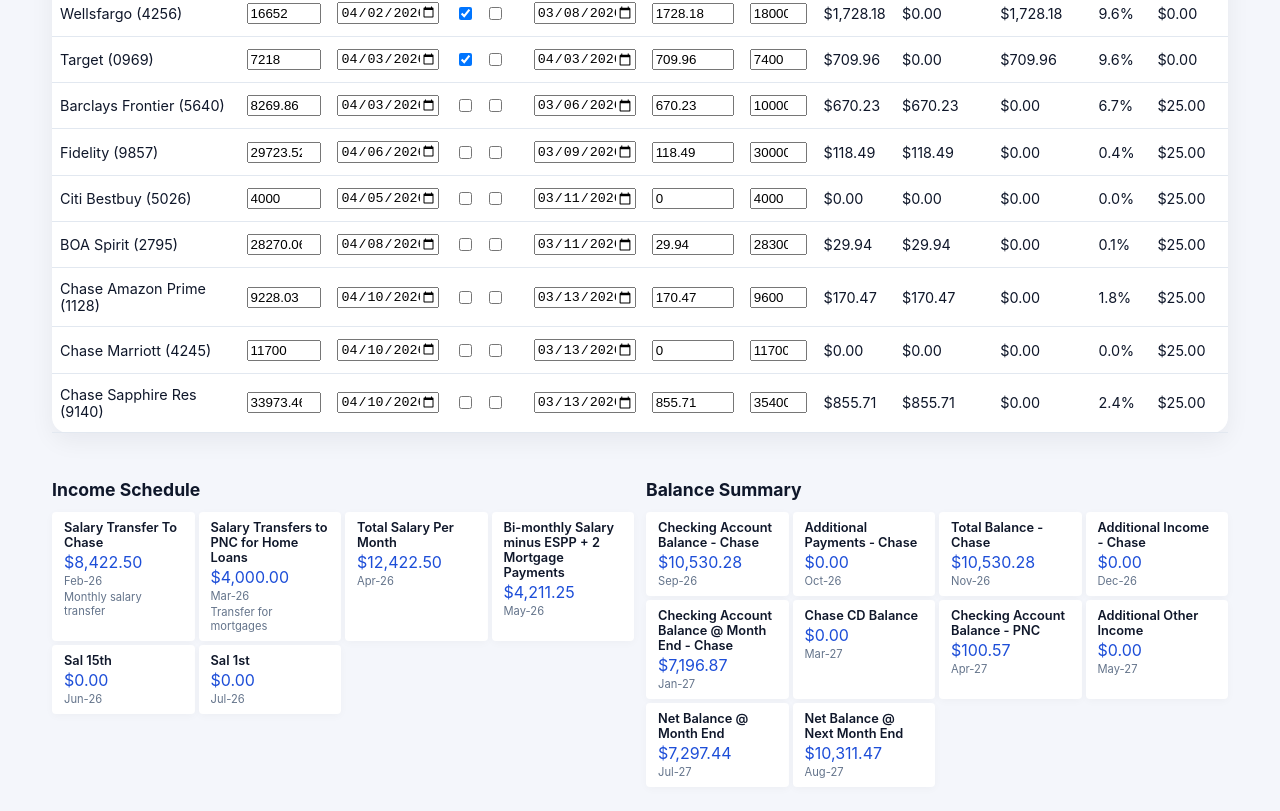
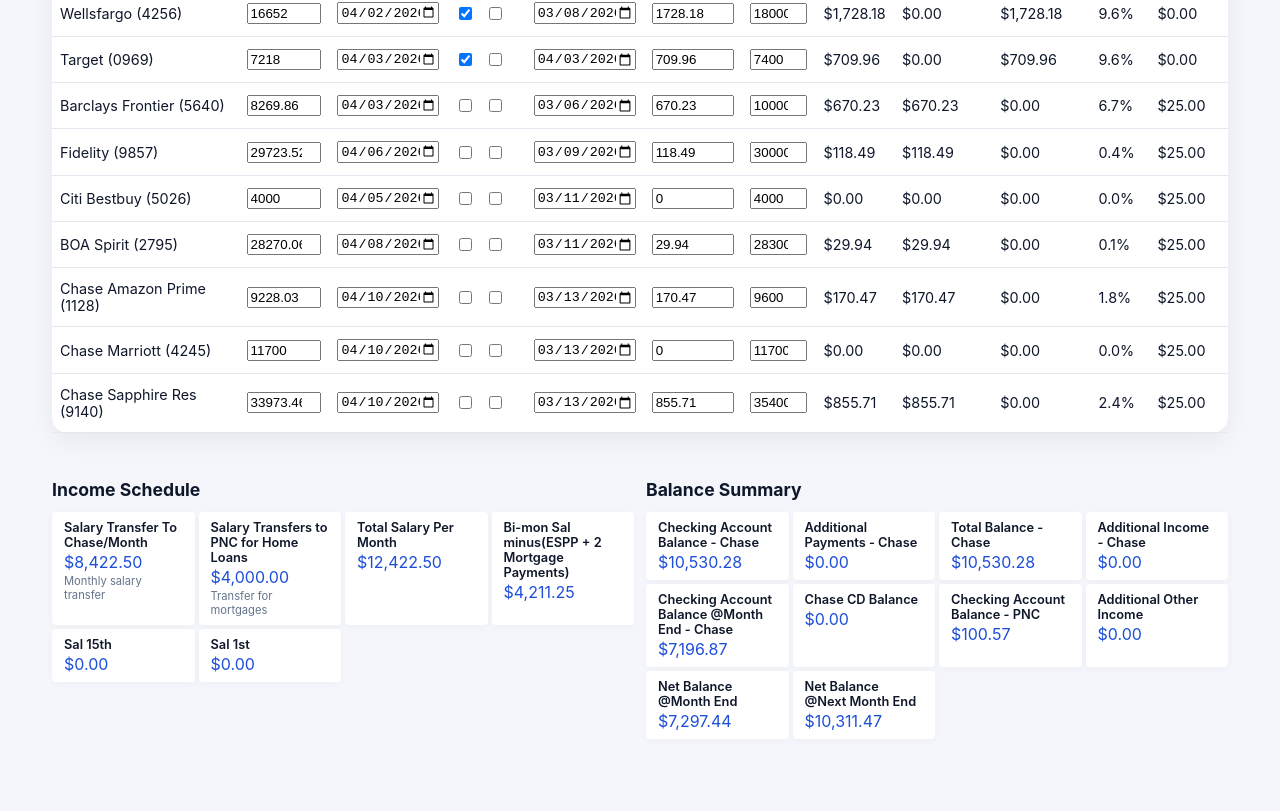
Before and after one commit to naudiyal/financialplanningui, a React (Vite) app: page / in a window 1280 px wide. Shown: the part 559-1370 px from the top of the page. After the commit the page ends 1322 px from the top, so only its background shows below. Built offline with nearby package versions, Linux system fonts and the light colour scheme; the HTML template or start-up script is replaced by a standard one.

Commit message:
Mark income and balance summary items as non-date items and hide empty months

```diff
--- a/src/App.tsx
+++ b/src/App.tsx
@@ -185,7 +185,7 @@
               <article key={item.label} className="info-card">
                 <p className="card-title">{item.label}</p>
                 <p className="card-value">{currency(item.amount)}</p>
-                <p className="card-meta">{item.month}</p>
+                {item.month ? <p className="card-meta">{item.month}</p> : null}
                 {item.note ? <p className="card-note">{item.note}</p> : null}
               </article>
             ))}
@@ -199,7 +199,7 @@
               <article key={item.label} className="info-card">
                 <p className="card-title">{item.label}</p>
                 <p className="card-value">{currency(item.amount)}</p>
-                <p className="card-meta">{item.month}</p>
+                {item.month ? <p className="card-meta">{item.month}</p> : null}
               </article>
             ))}
           </div>
--- a/src/data/financialData.ts
+++ b/src/data/financialData.ts
@@ -157,48 +157,48 @@
 
 export const incomeItems: IncomeItem[] = [
   {
-    label: 'Salary Transfer To Chase',
+    label: 'Salary Transfer To Chase/Month',
     amount: 8422.5,
-    month: 'Feb-26',
+    month: '',
     note: 'Monthly salary transfer',
   },
   {
     label: 'Salary Transfers to PNC for Home Loans',
     amount: 4000,
-    month: 'Mar-26',
+    month: '',
     note: 'Transfer for mortgages',
   },
   {
     label: 'Total Salary Per Month',
     amount: 12422.5,
-    month: 'Apr-26',
+    month: '',
   },
   {
-    label: 'Bi-monthly Salary minus ESPP + 2 Mortgage Payments',
+    label: 'Bi-mon Sal minus(ESPP + 2 Mortgage Payments)',
     amount: 4211.25,
-    month: 'May-26',
+    month: '',
   },
   {
     label: 'Sal 15th',
     amount: 0,
-    month: 'Jun-26',
+    month: '',
   },
   {
     label: 'Sal 1st',
     amount: 0,
-    month: 'Jul-26',
+    month: '',
   },
 ]
 
 export const balanceItems: BalanceItem[] = [
-  { label: 'Checking Account Balance - Chase', amount: 10530.28, month: 'Sep-26' },
-  { label: 'Additional Payments - Chase', amount: 0, month: 'Oct-26' },
-  { label: 'Total Balance - Chase', amount: 10530.28, month: 'Nov-26' },
-  { label: 'Additional Income - Chase', amount: 0, month: 'Dec-26' },
-  { label: 'Checking Account Balance @ Month End - Chase', amount: 7196.87, month: 'Jan-27' },
-  { label: 'Chase CD Balance', amount: 0, month: 'Mar-27' },
-  { label: 'Checking Account Balance - PNC', amount: 100.57, month: 'Apr-27' },
-  { label: 'Additional Other Income', amount: 0, month: 'May-27' },
-  { label: 'Net Balance @ Month End', amount: 7297.44, month: 'Jul-27' },
-  { label: 'Net Balance @ Next Month End', amount: 10311.47, month: 'Aug-27' },
+  { label: 'Checking Account Balance - Chase', amount: 10530.28, month: '' },
+  { label: 'Additional Payments - Chase', amount: 0, month: '' },
+  { label: 'Total Balance - Chase', amount: 10530.28, month: '' },
+  { label: 'Additional Income - Chase', amount: 0, month: '' },
+  { label: 'Checking Account Balance @Month End - Chase', amount: 7196.87, month: '' },
+  { label: 'Chase CD Balance', amount: 0, month: '' },
+  { label: 'Checking Account Balance - PNC', amount: 100.57, month: '' },
+  { label: 'Additional Other Income', amount: 0, month: '' },
+  { label: 'Net Balance @Month End', amount: 7297.44, month: '' },
+  { label: 'Net Balance @Next Month End', amount: 10311.47, month: '' },
 ]
```
